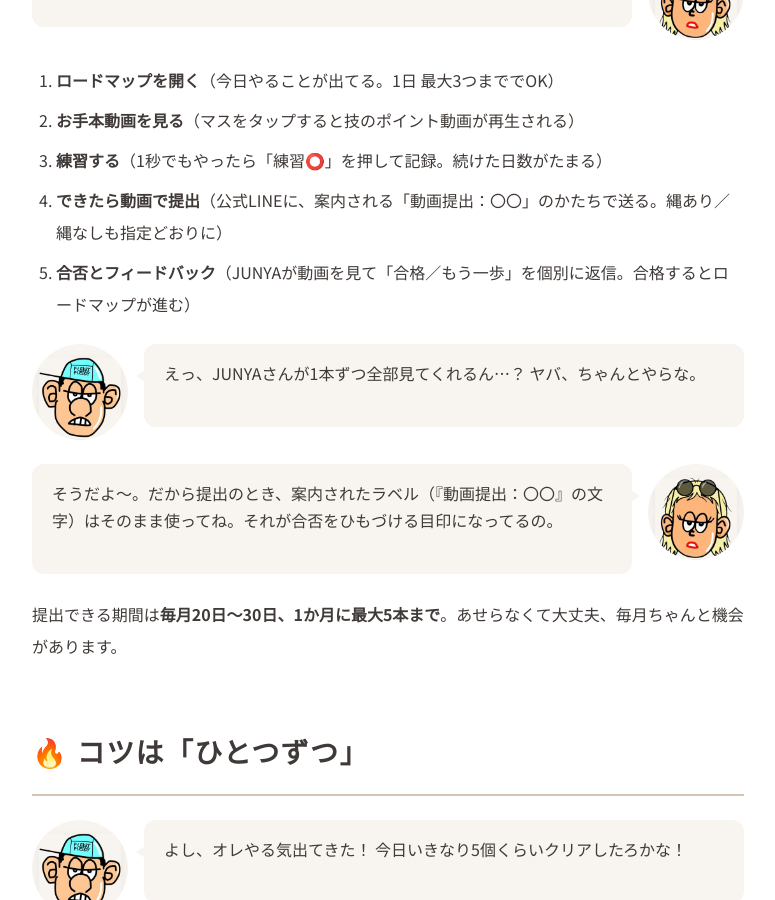
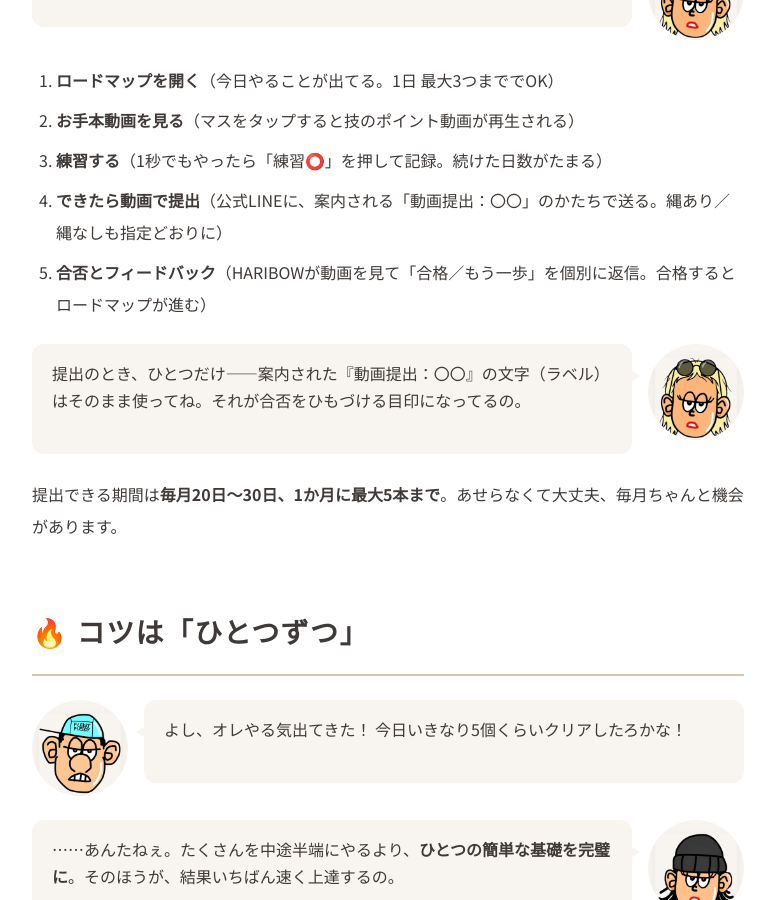
Before and after one commit to JunyaUnityDev/haribow-online-lesson-articles, a Jekyll site: the page built from start/index.html, in a window 1280 px wide and 900 px high, scrolled down 2726 px. Shown: the whole window, without its empty margins (252-1027 px from the left). Built offline with Jekyll 4.4.1, drawn with Linux system fonts in a browser that asks for light colours; some web fonts are replaced.

Commit message:
Fix start guide: 主語をHARIBOWに統一・冗長な吹き出し削除
- 「JUNYAが動画を見て」→「HARIBOWが動画を見て」
- 「JUNYAさんが1本ずつ全部見てくれるん…」のフリッキー吹き出しを削除、シャインの返答を単独で成立するよう調整

Co-Authored-By: Claude Opus 4.8 <noreply@anthropic.com>

```diff
--- a/start/index.html
+++ b/start/index.html
@@ -56,12 +56,10 @@ description: 認証がすんだら、次は「上達ロードマップ」を進
         <li><strong>お手本動画を見る</strong>（マスをタップすると技のポイント動画が再生される）</li>
         <li><strong>練習する</strong>（1秒でもやったら「練習⭕️」を押して記録。続けた日数がたまる）</li>
         <li><strong>できたら動画で提出</strong>（公式LINEに、案内される「動画提出：〇〇」のかたちで送る。縄あり／縄なしも指定どおりに）</li>
-        <li><strong>合否とフィードバック</strong>（JUNYAが動画を見て「合格／もう一歩」を個別に返信。合格するとロードマップが進む）</li>
+        <li><strong>合否とフィードバック</strong>（HARIBOWが動画を見て「合格／もう一歩」を個別に返信。合格するとロードマップが進む）</li>
       </ol>
 
-      {% include character.html name="flekky" position="left" text="えっ、JUNYAさんが1本ずつ全部見てくれるん…？ ヤバ、ちゃんとやらな。" %}
-
-      {% include character.html name="shine" position="right" text="そうだよ〜。だから提出のとき、案内されたラベル（『動画提出：〇〇』の文字）はそのまま使ってね。それが合否をひもづける目印になってるの。" %}
+      {% include character.html name="shine" position="right" text="提出のとき、ひとつだけ——案内された『動画提出：〇〇』の文字（ラベル）はそのまま使ってね。それが合否をひもづける目印になってるの。" %}
 
       <p>提出できる期間は<strong>毎月20日〜30日、1か月に最大5本まで</strong>。あせらなくて大丈夫、毎月ちゃんと機会があります。</p>
 
```
